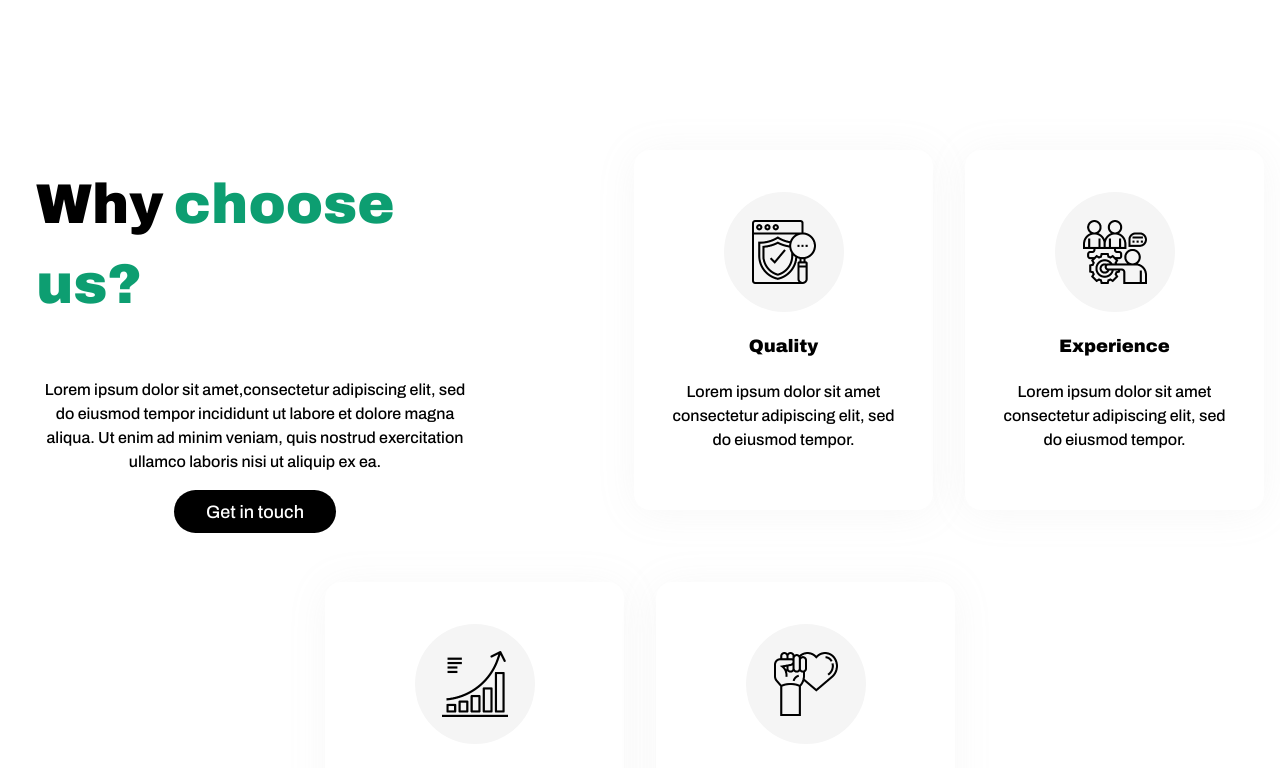
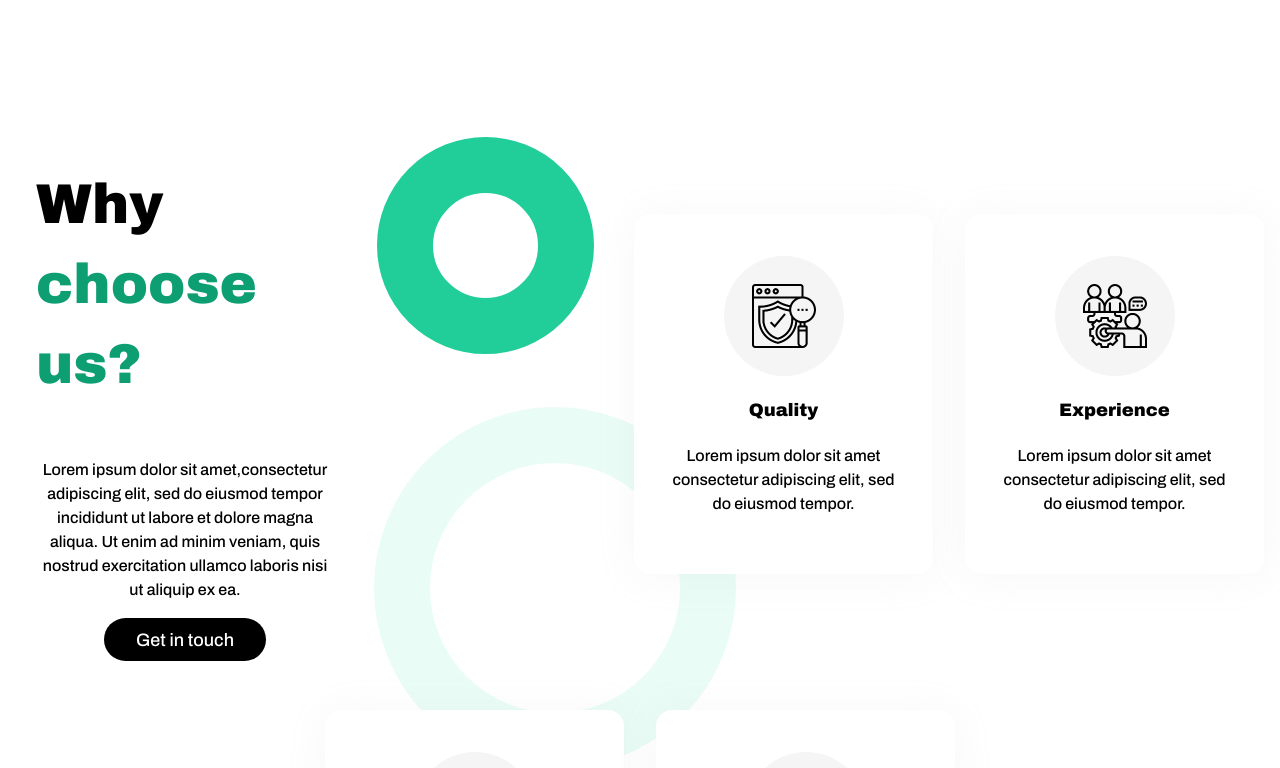
Before and after one commit to a11ysolutions/website, a React (Create React App) app: page / in a window 1280 px wide. Shown: the part 1080-1848 px from the top of the page. Built offline with nearby package versions, Linux system fonts and the light colour scheme.

Commit message:
feat:  add background circles to quality section

```diff
--- a/src/Components/Home/Home.css
+++ b/src/Components/Home/Home.css
@@ -6,7 +6,7 @@
   line-height: 24px;
 }
 .a11y-home-presentation-container {
-  margin-top: 60px;
+  margin-top: 130px;
 }
 
 .a11y-home-why-choose-us-clients {
--- a/src/Components/Layout/Layout.css
+++ b/src/Components/Layout/Layout.css
@@ -1,6 +1,6 @@
 .layout-content {
   padding: 16px 16px 0 16px;
-  background: linear-gradient(#21ce99 960px, white 20px);
+  background: linear-gradient(#21ce99 1040px, white 20px);
   overflow-x: hidden !important;
   overflow-y: hidden;
 }
@@ -19,7 +19,7 @@
   z-index: 1;
 }
 .bottom-circle {
-  top: 850px;
+  top: 930px;
   right: -190px;
   width: 191px;
   height: 191px;
--- a/src/Components/Layout/Layout.js
+++ b/src/Components/Layout/Layout.js
@@ -11,10 +11,10 @@ function Layout({ children }) {
     return (
         <Fragment>
             <div className="layout-content">
-                {/* <div className="circles-container">
+                <div className="circles-container">
                     <div className="right-circle"></div>
                     <div className="bottom-circle"></div>
-                </div> */}
+                </div>
 
                 <Navbar
                     onClickMenu={() => { setShowSideDrawer(true); }}
--- a/src/Components/UI/Qualities/Qualities.css
+++ b/src/Components/UI/Qualities/Qualities.css
@@ -16,12 +16,14 @@
   flex-direction: column;
   row-gap: 24px;
   align-items: center;
+  z-index: 2;
 }
 .a11y-qualities-section {
   display: flex;
   flex-direction: column;
   row-gap: 24px;
   align-items: center;
+  z-index: 2;
 }
 .why-choose-us-qualities {
   display: flex;
@@ -29,6 +31,33 @@
 }
 .home-why-choose-us {
   text-align: left !important;
+}
+.qualities-circles-container {
+  position: relative;
+  z-index: 1;
+}
+.qualities-right-circle {
+  position: absolute;
+  top: 30px;
+  right: -100px;
+  width: 105px;
+  height: 105px;
+  border-radius: 50%;
+  border: 56px solid #21ce99;
+  backdrop-filter: blur(30px);
+  -webkit-backdrop-filter: blur(30px);
+}
+.qualities-left-circle {
+  position: absolute;
+  width: 250px;
+  height: 250px;
+  top: 300px;
+  left: -120px;
+  border-radius: 50%;
+
+  border: 56px solid #27dba419;
+  backdrop-filter: blur(30px);
+  -webkit-backdrop-filter: blur(30px);
 }
 @media (min-width: 768px) and (max-width: 1200px) {
   .a11y-qualities-section {
--- a/src/Components/UI/Qualities/Qualities.js
+++ b/src/Components/UI/Qualities/Qualities.js
@@ -23,6 +23,10 @@ function Qualities() {
                     </p>
                     <Button onClick={scrollToContactForm}>Get in touch</Button>
                 </BicolorTitledText>
+                <div className="qualities-circles-container">
+                    <div className="qualities-right-circle"></div>
+                    <div className="qualities-left-circle"></div>
+                </div>
                 <div className="a11y-qualities-top-section">
                     <AchievementCard imgSrc="/quality-assurance.png">
                         <h3>Quality</h3>
@@ -60,6 +64,7 @@ function Qualities() {
                     </p>
                 </AchievementCard>
             </div>
+
         </div>
     )
 }
```
